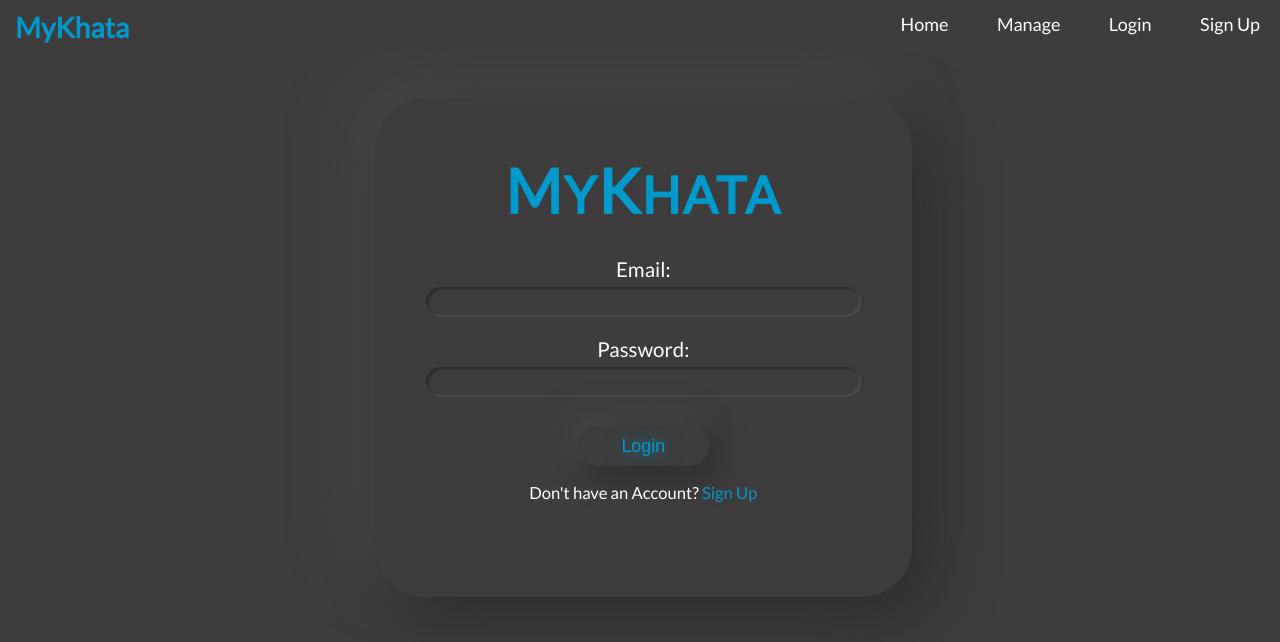
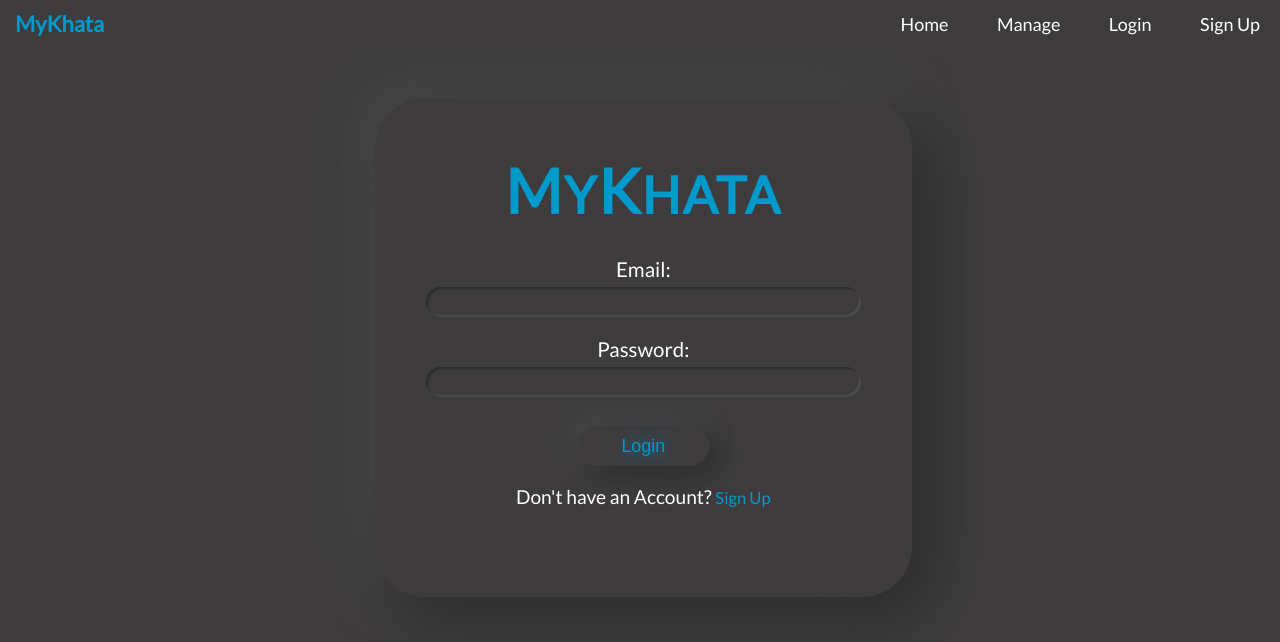
Before and after one commit to akshatvid/MyKhata-Node, a website: page views/login.html in a window 1280 px wide. Drawn offline with nearby package versions, Linux system fonts and the light colour scheme.

Commit message:
Update login.html

```diff
--- a/views/login.html
+++ b/views/login.html
@@ -281,7 +281,7 @@
 
 	.nav > .nav-header > .nav-title {
 	  display: inline-block;
-	  font-size: 2.2vw;
+	  font-size: 22px;
 	  color: #0099cc;
 	  font-weight: bold;
 	  padding: 10px 10px 10px 10px;
@@ -388,7 +388,7 @@
 		<br>
 		<!-- <button class="btn">Login</button> -->
 		<center><input type="button" class="blu-btn" value="Login"></center>
-		<p class="no-acc">Don't have an Account?   <a class="no-acc" href="signup.html">Sign Up</a></p>
+		<p style="font-size: 1.5vw;" class="no-acc">Don't have an Account?   <a class="no-acc" href="/signup">Sign Up</a></p>
 	</div>
 </body>
 </html>
```
